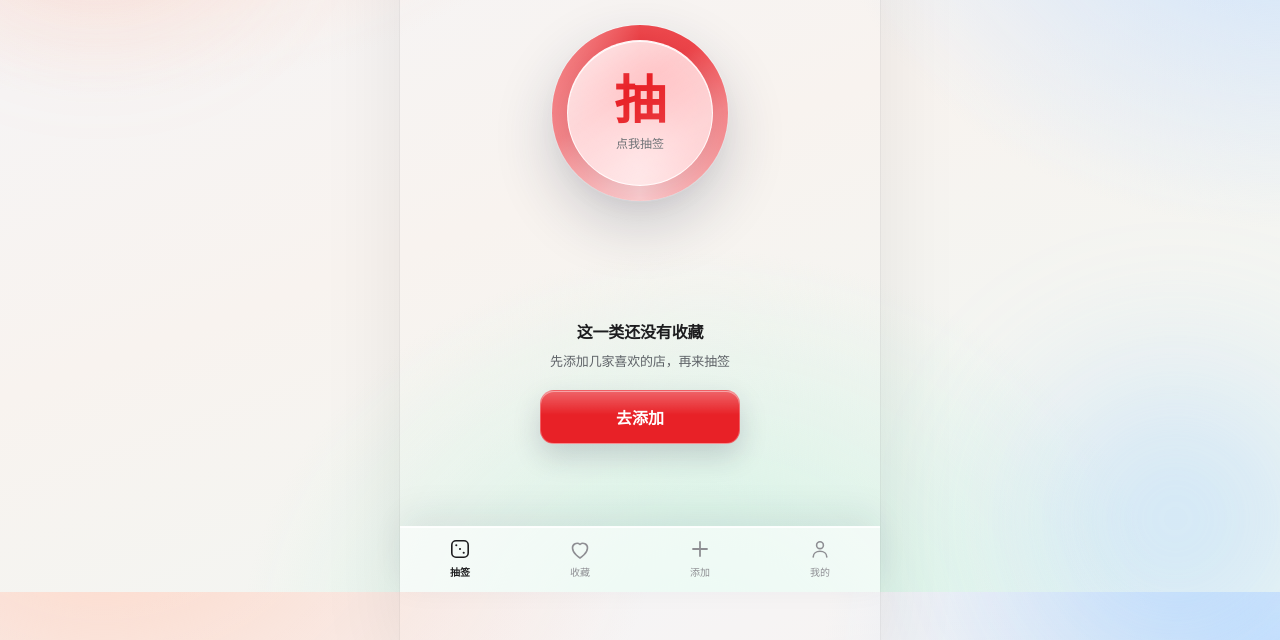
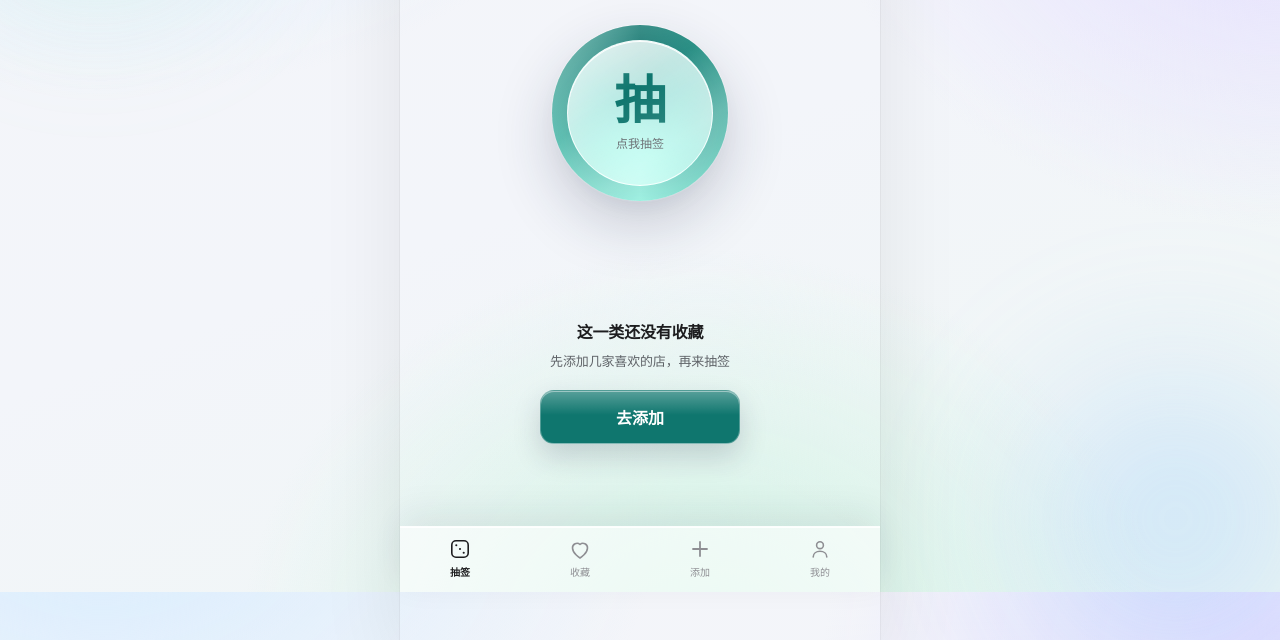
Before and after one commit to zkx1911755598-svg/eat-what, a plain HTML site: page site/index.html in a window 1280 px wide. Shown: the part 208-848 px from the top of the page. Drawn offline with Linux system fonts and the light colour scheme.

Commit message:
Remove red and use teal accent

```diff
--- a/site/styles.css
+++ b/site/styles.css
@@ -6,7 +6,7 @@
   --line: #e8e8ed;
   --green: #34c759;
   --amber: #f5a623;
-  --eat: #e82127;
+  --eat: #0f766e;
   --drink: #0071e3;
 }
 
@@ -197,7 +197,7 @@ button {
   border: none;
   border-radius: 50%;
   background: var(--accent);
-  background: conic-gradient(from 0deg, #e82127, #ffc9cb, #e82127);
+  background: conic-gradient(from 0deg, #0f766e, #99f6e4, #0f766e);
   box-shadow: 0 14px 34px rgba(0, 0, 0, 0.16);
 }
 
@@ -614,7 +614,7 @@ button {
 }
 
 .action.danger {
-  color: #ff3b30;
+  color: #8a6d1d;
 }
 
 .search-row {
@@ -902,7 +902,7 @@ button {
 }
 
 .cell-btn.danger {
-  color: #ff3b30;
+  color: #8a6d1d;
 }
 
 .chevron {
@@ -1012,10 +1012,10 @@ body {
   position: relative;
   overflow-x: hidden;
   background:
-    radial-gradient(900px 620px at 8% -10%, rgba(255, 214, 196, 0.9) 0%, transparent 62%),
-    radial-gradient(760px 620px at 100% 8%, rgba(196, 224, 255, 0.9) 0%, transparent 60%),
+    radial-gradient(900px 620px at 8% -10%, rgba(214, 236, 255, 0.9) 0%, transparent 62%),
+    radial-gradient(760px 620px at 100% 8%, rgba(226, 220, 255, 0.9) 0%, transparent 60%),
     radial-gradient(800px 700px at 55% 108%, rgba(205, 243, 226, 0.9) 0%, transparent 58%),
-    linear-gradient(160deg, #f4f5f9 0%, #f8f3ef 48%, #eff7f4 100%);
+    linear-gradient(160deg, #f4f5f9 0%, #f3f5fa 48%, #eff7f4 100%);
   background-attachment: fixed;
 }
 
@@ -1036,7 +1036,7 @@ body::before {
   left: -90px;
   width: 360px;
   height: 360px;
-  background: radial-gradient(circle, rgba(255, 167, 145, 0.85), transparent 68%);
+  background: radial-gradient(circle, rgba(167, 243, 208, 0.8), transparent 68%);
   animation: liquidFloatA 18s ease-in-out infinite alternate;
 }
 
```
